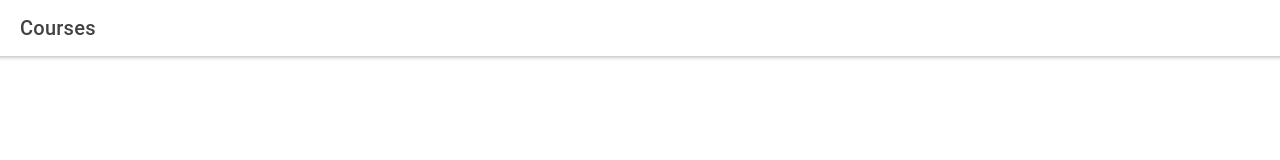
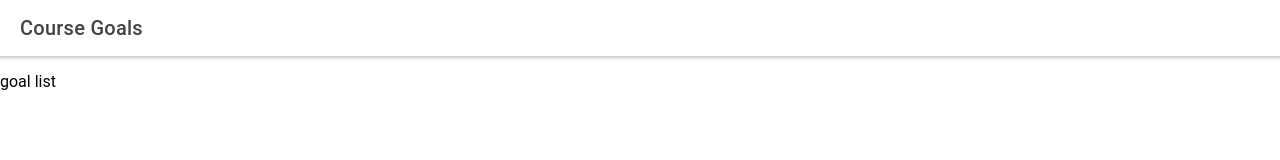
Before and after one commit to onegrit/course-app, a React (Create React App) app: page /course-goals in a window 1280 px wide. Shown: the top 160 px of the page. Built offline with nearby package versions, Linux system fonts and the light colour scheme.

Commit message:
feat(coursegoals): add CourseGoals page and route

```diff
--- a/src/App.tsx
+++ b/src/App.tsx
@@ -22,12 +22,16 @@ import "@ionic/react/css/display.css";
 /* Theme variables */
 import "./theme/variables.css";
 import Courses from "./pages/Courses";
+import CourseGoals from "./pages/CourseGoals";
 
 const App: React.FC = () => (
   <IonApp>
     <IonReactRouter>
-      <Route path="/">
+      <Route path="/" exact>
         <Courses />
+      </Route>
+      <Route path="/course-goals">
+        <CourseGoals />
       </Route>
     </IonReactRouter>
   </IonApp>
--- /dev/null
+++ b/src/pages/CourseGoals.tsx
@@ -0,0 +1,19 @@
+import React from "react";
+import { IonContent, IonHeader, IonTitle, IonToolbar } from "@ionic/react";
+
+const CourseGoals: React.FC = () => {
+  return (
+    <React.Fragment>
+      <IonHeader>
+        <IonToolbar>
+          <IonTitle>Course Goals</IonTitle>
+        </IonToolbar>
+      </IonHeader>
+      <IonContent>
+        <p>goal list</p>
+      </IonContent>
+    </React.Fragment>
+  );
+};
+
+export default CourseGoals;
```
